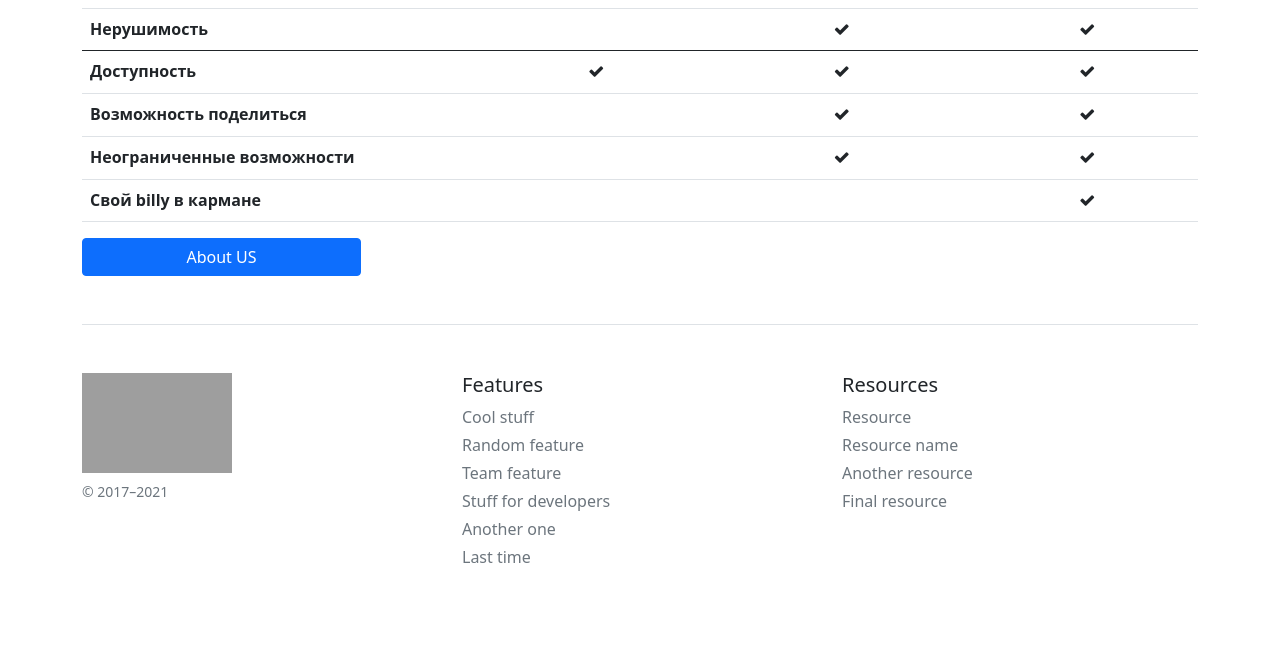
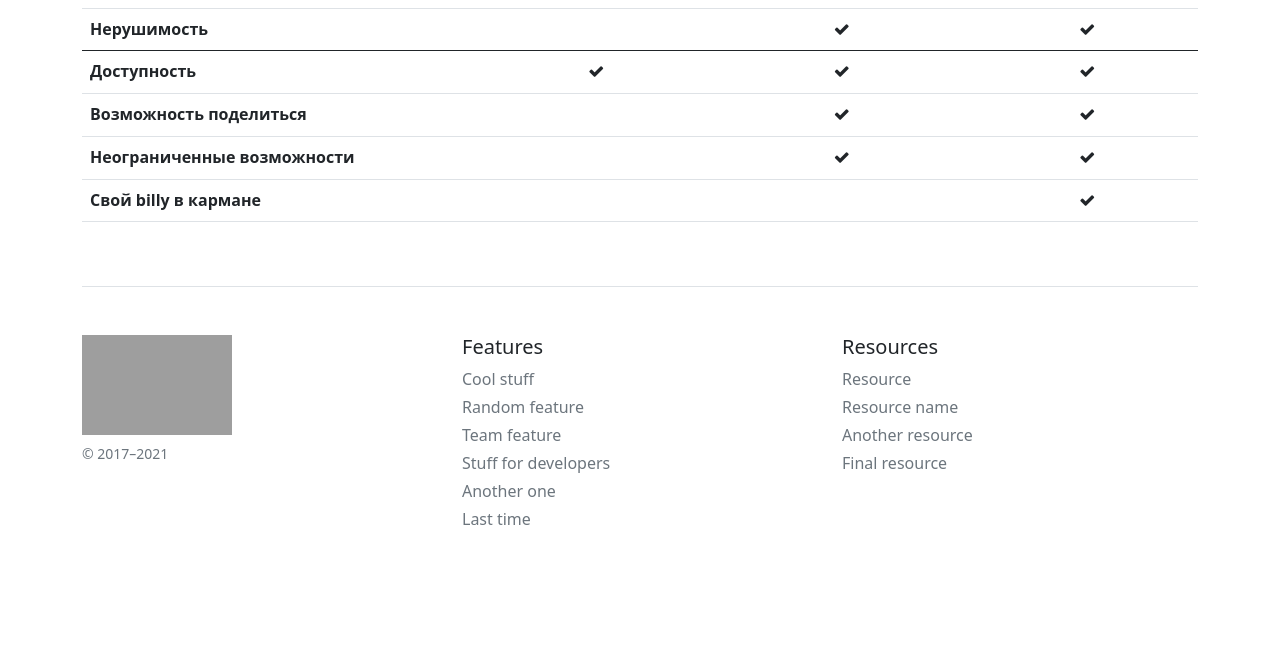
Before and after one commit to sanekakf/Gache-sait, a Flask app: page /pricing in a window 1280 px wide. Shown: the part 809-1458 px from the top of the page. After the commit the page ends 1334 px from the top, so only its background shows below. Run offline with Flask 2, Linux system fonts and the light colour scheme; lists and menus that the app fills with data are empty; some libraries are stand-ins or nearby versions; grey boxes are pictures that could not be loaded.

Commit message:
Абобус и логиннинг

```diff
--- a/templates/pricing.html
+++ b/templates/pricing.html
@@ -110,5 +110,4 @@
       </table>
     </div>
   </main>
-<a class="w-25 btn btn-primary" href="/about">About US</a>
 {% endblock %}
```
